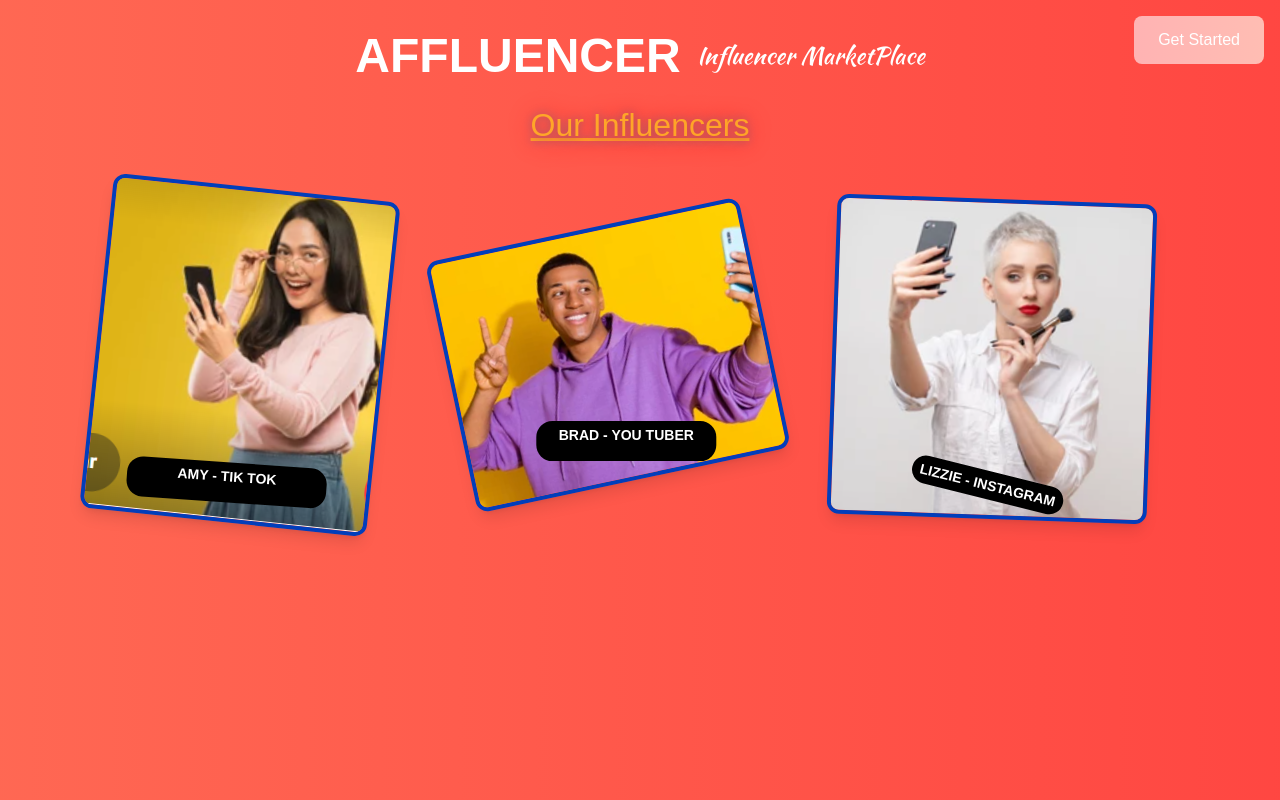
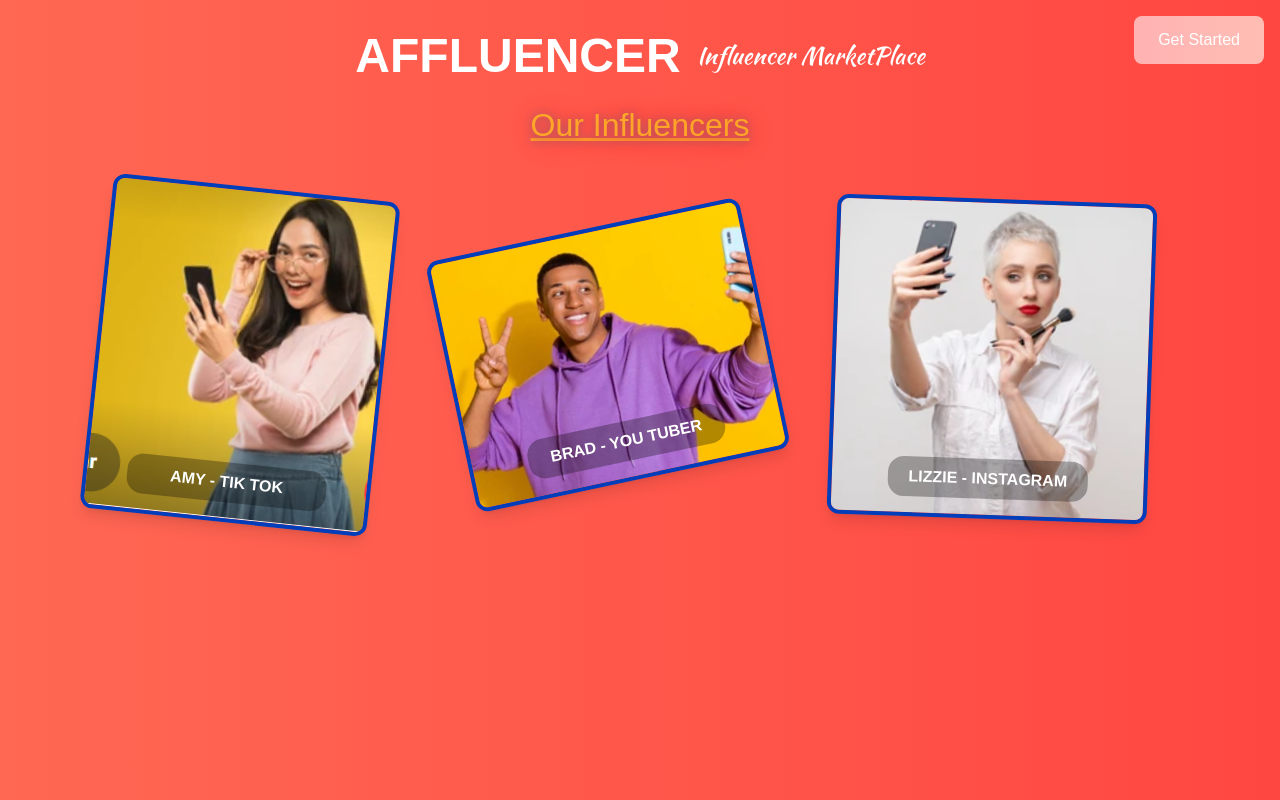
Before and after one commit to andrewindeche/brandinfluencerapp, a Next.js app in the folder frontend/: page / in a window 1280 px wide. Built offline with nearby package versions, Linux system fonts and the light colour scheme; a web font is replaced by a local one.

Commit message:
update style

```diff
--- a/frontend/src/pages/index.tsx
+++ b/frontend/src/pages/index.tsx
@@ -76,12 +76,7 @@ const HomePage: React.FC = () => {
             objectFit="cover"
             className="object-cover"
           />
-          <p
-            className="absolute bottom-4 left-1/2 transform -rotate-2 -translate-x-1/2 bg-black bg-opacity-30 text-white text-center px-2 py-1 rounded-2xl font-bold text-base sm:text-sm"
-            style={{ width: '200px', height: '40px' }}
-          >
-            AMY - TIK TOK
-          </p>
+          <p className="influencer-name">AMY - TIK TOK</p>
         </div>
 
         <div
@@ -97,12 +92,7 @@ const HomePage: React.FC = () => {
             priority
             className="object-cover"
           />
-          <p
-            className="absolute bottom-4 left-1/2 transform -translate-x-1/2 rotate-12 bg-black bg-opacity-30 text-white text-center px-2 py-1 rounded-2xl font-bold text-base sm:text-sm"
-            style={{ width: '180px', height: '40px' }}
-          >
-            BRAD - YOU TUBER
-          </p>
+          <p className="influencer-name">BRAD - YOU TUBER</p>
         </div>
 
         <div
@@ -117,9 +107,7 @@ const HomePage: React.FC = () => {
             sizes="(max-width: 100px) 100vw, 50vw"
             className="object-cover"
           />
-          <p className="absolute bottom-4 left-1/2 transform -translate-x-1/2 rotate-12 bg-black bg-opacity-30 text-white text-center px-2 py-1 rounded-2xl font-bold text-base sm:text-sm">
-            LIZZIE - INSTAGRAM
-          </p>
+          <p className="influencer-name">LIZZIE - INSTAGRAM</p>
         </div>
       </div>
     </div>
--- a/frontend/src/styles/globals.css
+++ b/frontend/src/styles/globals.css
@@ -28,7 +28,6 @@ body {
   background: var(--background);
   font-family: var(--font-joti-one);
 }
-
 
 button {
   background-color: #FBBF24;
@@ -70,7 +69,6 @@ button:hover {
   background-position: 100% 0%;
 }
 
-
 h1 {
   font-family: var(--font-irish-grover);
 }
@@ -85,6 +83,22 @@ h3 {
 
 h4 {
   font-family: var(--font-joti-one);
+}
+
+.influencer-name {
+  background-color: rgba(0, 0, 0, 0.3);
+  color: white;
+  text-align: center;
+  padding: 0.5rem;
+  border-radius: 1rem;
+  font-weight: bold;
+  font-size: 1rem;
+  width: 200px;
+  height: 40px;
+  position: absolute;
+  bottom: 1rem;
+  left: 50%;
+  transform: translateX(-50%);
 }
 
 .transition-transform {
```
